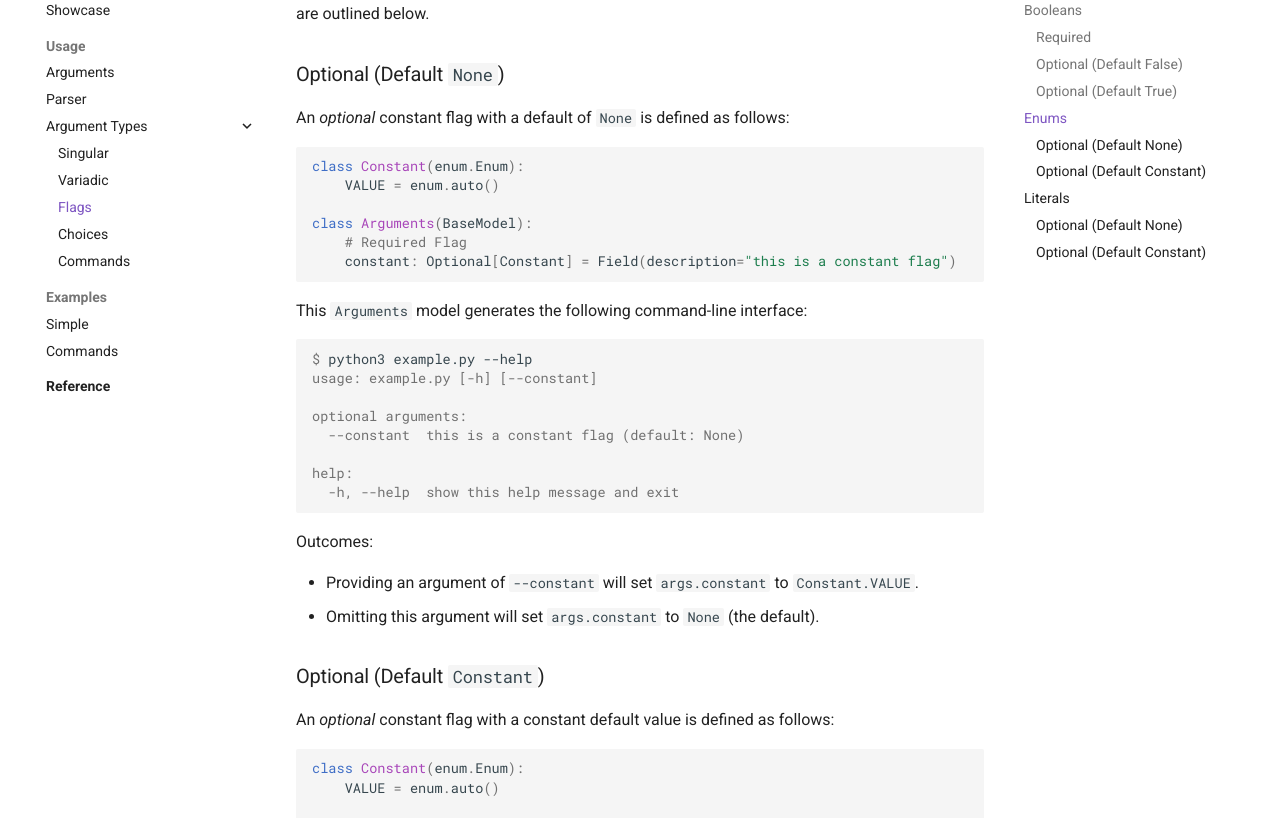
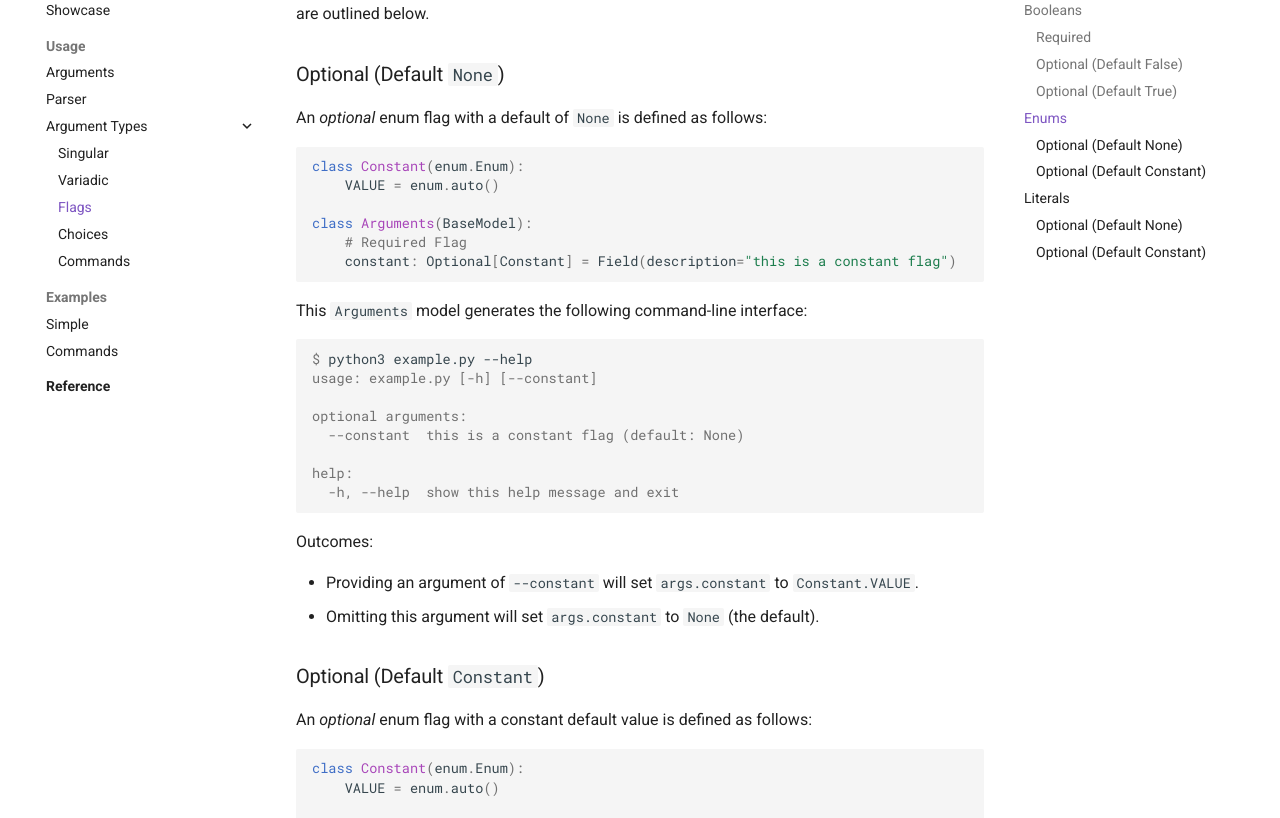
Before and after one commit to SupImDos/pydantic-argparse, an MkDocs documentation site: the page built from docs/usage/argument_types/flags.md, in a window 1280 px wide and 1400 px high, scrolled down 2533 px. Shown: the part 152-970 px from the top of the window. Built offline with MkDocs 1.6.1 and Material for MkDocs 9.7.7, drawn with Linux system fonts in a browser that asks for light colours; comment, search, counter and statistics services are not loaded; some of the changed text lies outside the part shown.

Commit message:
Improved flags documentation

````diff
--- a/docs/usage/argument_types/flags.md
+++ b/docs/usage/argument_types/flags.md
@@ -116,7 +116,7 @@ Enum flags can be created by defining a `pydantic` `Field` with a type of an
 different kinds of enum flag arguments, which are outlined below.
 
 ### Optional (Default `None`)
-An *optional* constant flag with a default of `None` is defined as follows:
+An *optional* enum flag with a default of `None` is defined as follows:
 
 ```python
 class Constant(enum.Enum):
@@ -146,8 +146,7 @@ Outcomes:
 * Omitting this argument will set `args.constant` to `None` (the default).
 
 ### Optional (Default `Constant`)
-An *optional* constant flag with a constant default value is defined as
-follows:
+An *optional* enum flag with a constant default value is defined as follows:
 
 ```python
 class Constant(enum.Enum):
@@ -182,7 +181,7 @@ Literal flags can be created by defining a `pydantic` `Field` with a type of
 are different kinds of literal flag arguments, which are outlined below.
 
 ### Optional (Default `None`)
-An *optional* constant flag with a default of `None` is defined as follows:
+An *optional* literal flag with a default of `None` is defined as follows:
 
 ```python
 class Arguments(BaseModel):
@@ -209,8 +208,7 @@ Outcomes:
 * Omitting this argument will set `args.constant` to `None` (the default).
 
 ### Optional (Default `Constant`)
-An *optional* constant flag with a constant default value is defined as
-follows:
+An *optional* literal flag with a constant default value is defined as follows:
 
 ```python
 class Arguments(BaseModel):
````
